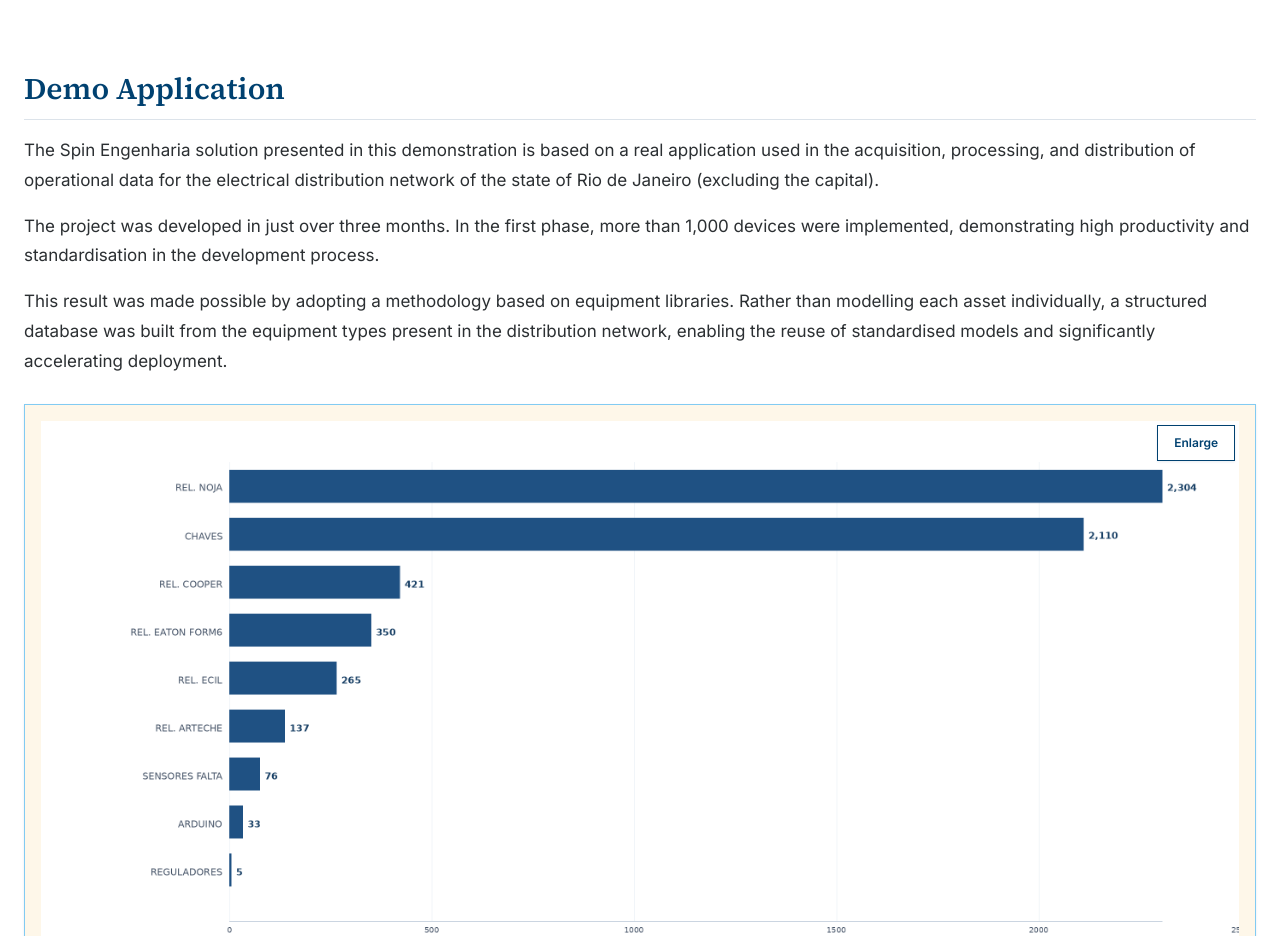
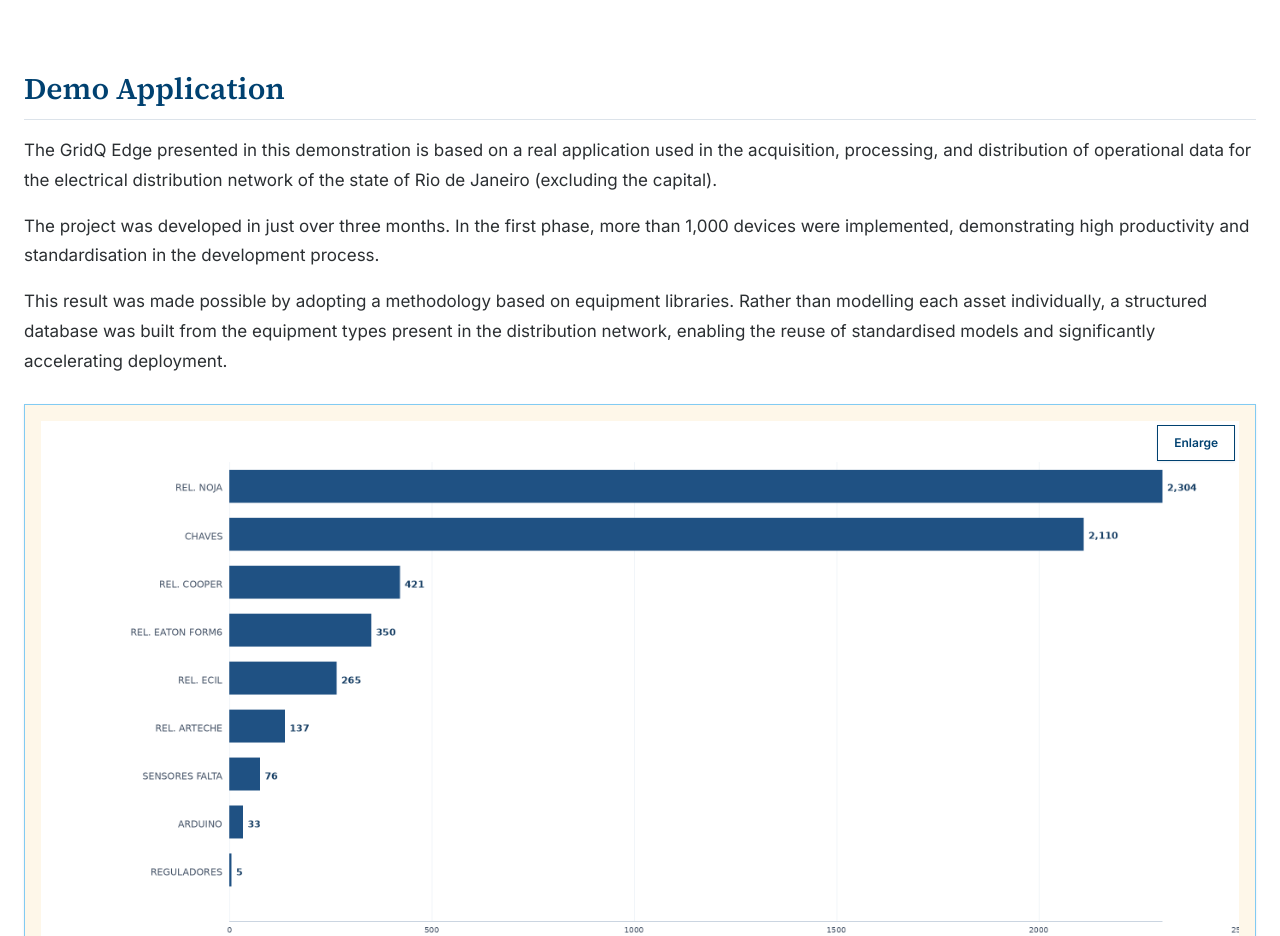
Before and after one commit to AmandaMendoncc/demo, a React (Vite) app: page /demo/fep in a window 1280 px wide. Shown: the part 3602-4538 px from the top of the page. Built offline with nearby package versions, Linux system fonts and the light colour scheme.

Commit message:
revert: restore GridQ product name in FEP and SCADA demo text

```diff
--- a/src/content/fep.ts
+++ b/src/content/fep.ts
@@ -139,7 +139,7 @@ export const fep: PageContent = {
     { kind: 'heading', level: 2, text: 'Demo Application' },
     {
       kind: 'paragraph',
-      text: 'The Spin Engenharia solution presented in this demonstration is based on a real application used in the acquisition, processing, and distribution of operational data for the electrical distribution network of the state of Rio de Janeiro (excluding the capital).',
+      text: 'The GridQ Edge presented in this demonstration is based on a real application used in the acquisition, processing, and distribution of operational data for the electrical distribution network of the state of Rio de Janeiro (excluding the capital).',
     },
     {
       kind: 'paragraph',
--- a/src/content/scada.ts
+++ b/src/content/scada.ts
@@ -83,7 +83,7 @@ export const scada: PageContent = {
     { kind: 'heading', level: 2, text: 'Demo Application' },
     {
       kind: 'paragraph',
-      text: 'The Spin Engenharia solution presented in this demonstration is based on a real application used in the operation and supervision of the electrical distribution network of the capital of Brazil, responsible for serving approximately 3 million inhabitants.',
+      text: 'The GridQ SCADA presented in this demonstration is based on a real application used in the operation and supervision of the electrical distribution network of the capital of Brazil, responsible for serving approximately 3 million inhabitants.',
     },
     {
       kind: 'paragraph',
```
